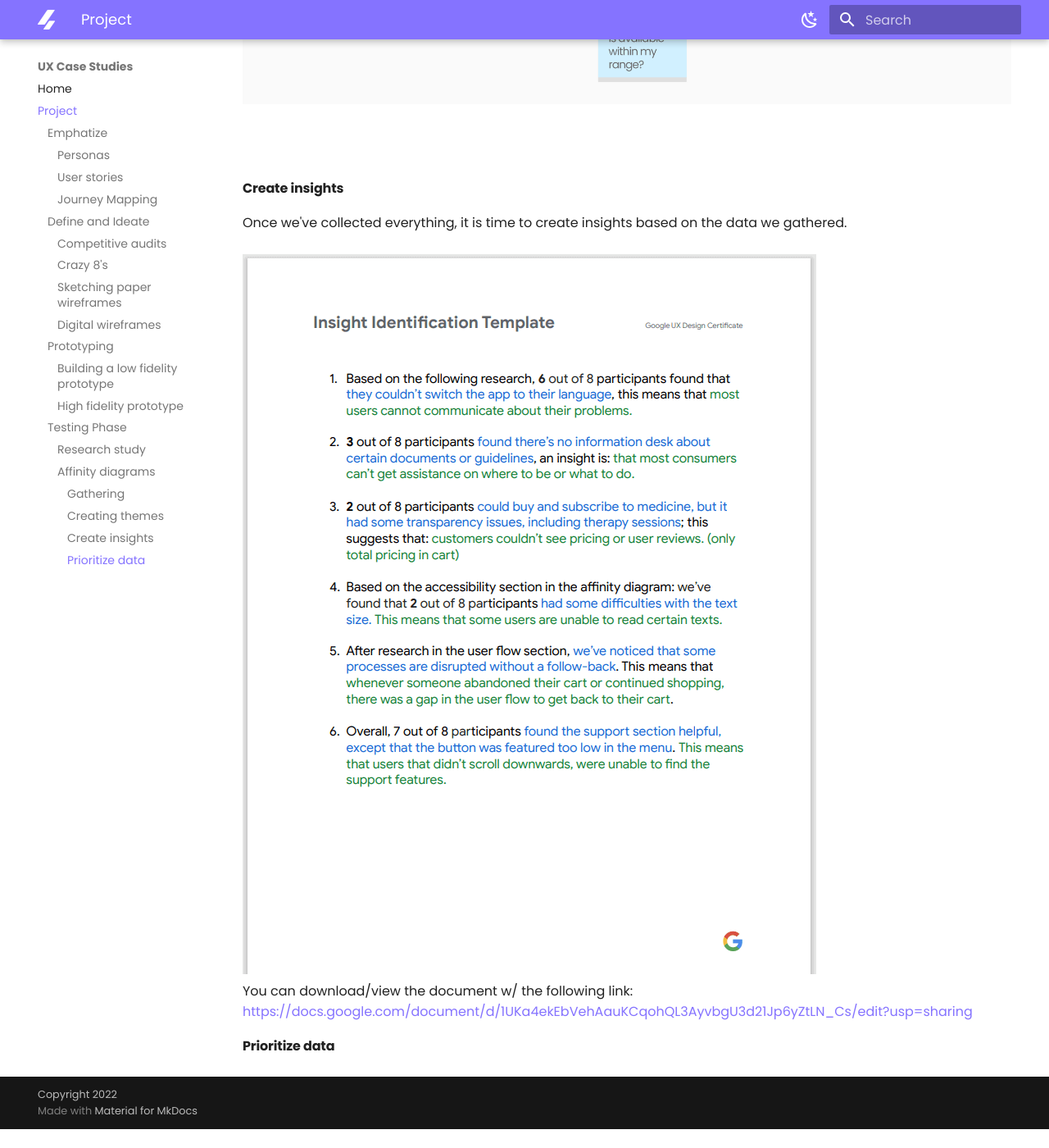
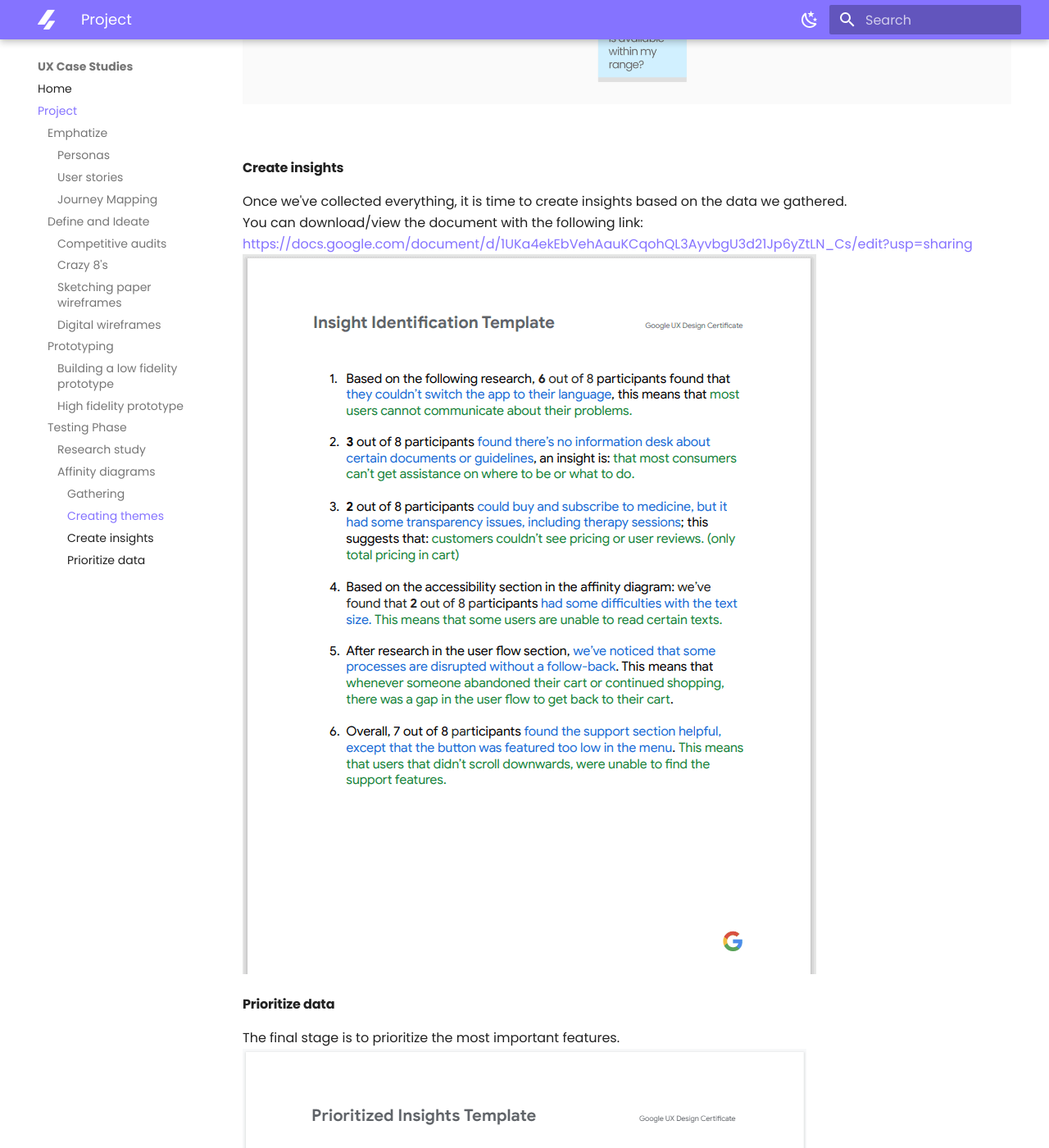
Before and after one commit to divstackio/docs-study, an MkDocs documentation site: the page built from docs/project.md, in a window 1280 px wide and 1400 px high, scrolled down 21513 px. Shown: the whole window at 82% size. Built offline with MkDocs 1.6.1 and Material for MkDocs 9.7.7, drawn with Linux system fonts in a browser that asks for light colours; before the commit the page ends 22890 px from its top, so only the background shows below that.

Commit message:
Update project.md

```diff
--- a/docs/project.md
+++ b/docs/project.md
@@ -225,17 +225,22 @@ An affinity diagram is a collection of large amounts of data that is organized i
 In the first phase we come up with as many ideas, insights or concepts as possible. We gather all of these on sticky notes.
 <img src="https://raw.githubusercontent.com/divstackio/docs-study/main/docs/img/affinity%231.png">
 <br>
+
 #### Creating themes ####
 Secondly, we start organising our concepts in themes (groupings).
 <img src="https://raw.githubusercontent.com/divstackio/docs-study/main/docs/img/affinity%232.png">
 
 
-<br><br>
+<br>
 #### Create insights ####
 Once we've collected everything, it is time to create insights based on the data we gathered.
+You can download/view the document with the following link: <https://docs.google.com/document/d/1UKa4ekEbVehAauKCqohQL3AyvbgU3d21Jp6yZtLN_Cs/edit?usp=sharing>
 <br>
 <img src="https://raw.githubusercontent.com/divstackio/docs-study/main/docs/img/insights.png">
 <br>
-You can download/view the document w/ the following link: <https://docs.google.com/document/d/1UKa4ekEbVehAauKCqohQL3AyvbgU3d21Jp6yZtLN_Cs/edit?usp=sharing>
 
 #### Prioritize data ####
+
+The final stage is to prioritize the most important features.
+<br>
+<img src="https://raw.githubusercontent.com/divstackio/docs-study/main/docs/img/prioritized_themes.png">
```
